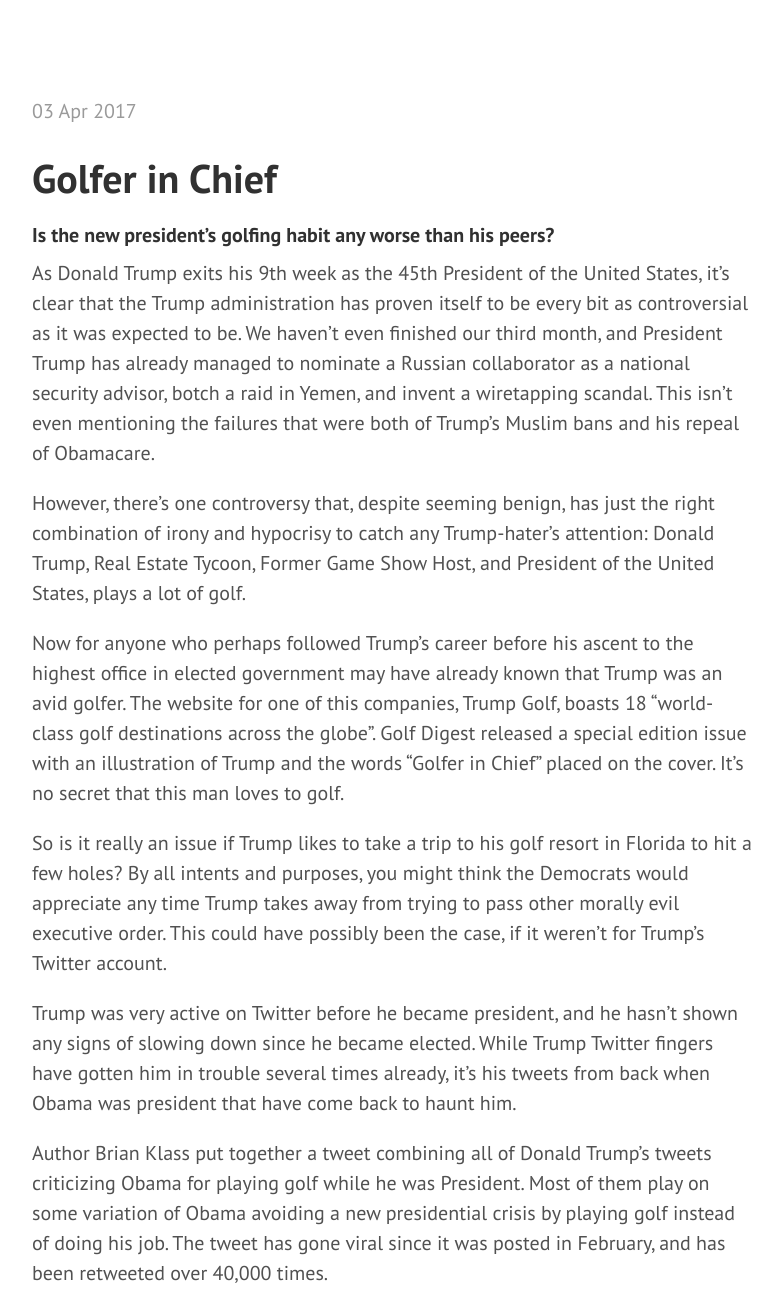
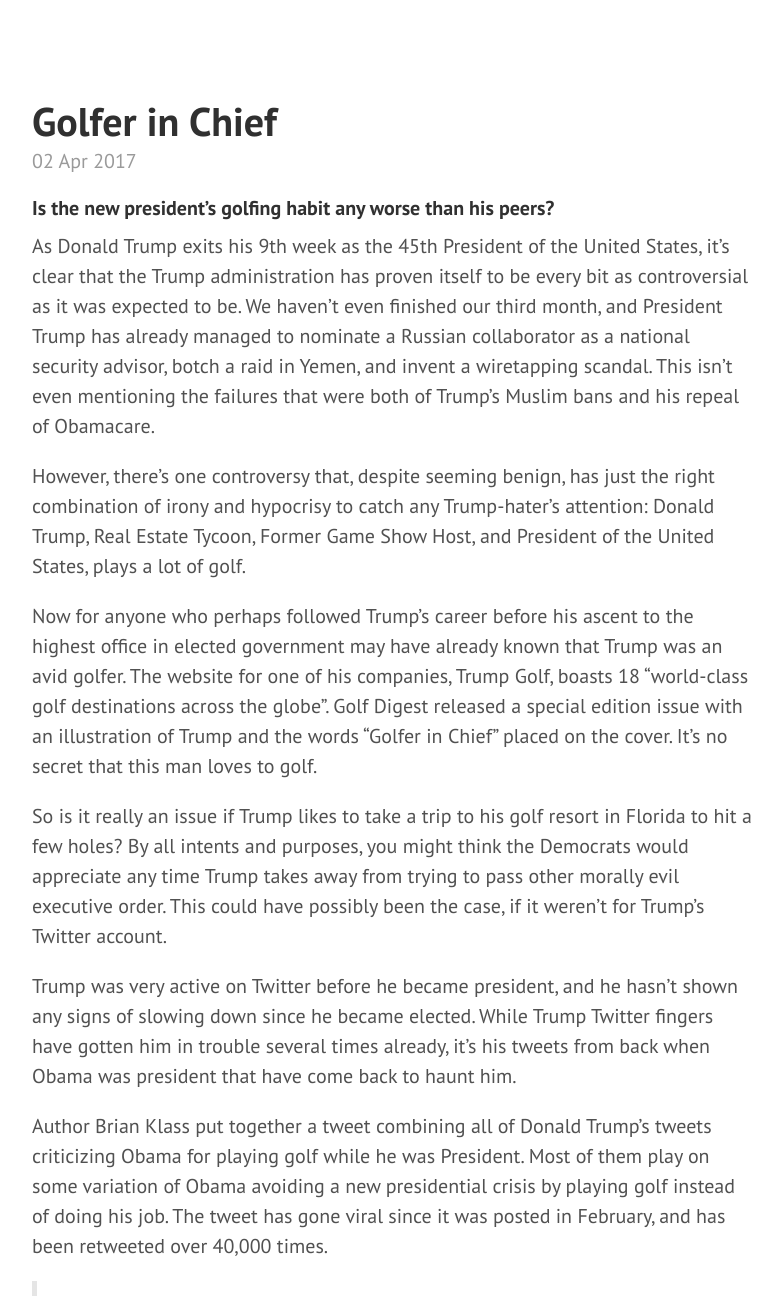
Before and after one commit to matthewparizot/matthewparizot.github.io, a Jekyll site: the page built from index.html, in a window 1280 px wide and 1400 px high, cut to the strip 104-1400 px from the top of the window. Shown: the whole strip, without its empty margins (428-1210 px from the left). Built offline with Jekyll 4.4.1, drawn with Linux system fonts in a browser that asks for light colours; Markdown is read by kramdown in place of the engine named in the settings; the list of posts is cut into pages by our own code; comment, search, counter and statistics services are not loaded.

Commit message:
Update 2017-04-02-golfer-in-chief.md
Fixed so that title will appear over data.
"The website for one of this companies" -> "The website for one of his companies"

```diff
--- a/_posts/2017-04-02-golfer-in-chief.md
+++ b/_posts/2017-04-02-golfer-in-chief.md
@@ -1,16 +1,15 @@
 ---
 layout: post
 title: Golfer in Chief
-date: %c
 ---
-# Golfer in Chief
+
 #### Is the new president's golfing habit any worse than his peers?
 
 As Donald Trump exits his 9th week as the 45th President of the United States, it’s clear that the Trump administration has proven itself to be every bit as controversial as it was expected to be. We haven’t even finished our third month, and President Trump has already managed to nominate a Russian collaborator as a national security advisor, botch a raid in Yemen, and invent a wiretapping scandal. This isn’t even mentioning the failures that were both of Trump’s Muslim bans and his repeal of Obamacare.
 
 However, there’s one controversy that, despite seeming benign, has just the right combination of irony and hypocrisy to catch any Trump-hater’s attention: Donald Trump, Real Estate Tycoon, Former Game Show Host, and President of the United States, plays a lot of golf.
 
-Now for anyone who perhaps followed Trump’s career before his ascent to the highest office in elected government may have already known that Trump was an avid golfer. The website for one of this companies, Trump Golf, boasts 18 “world-class golf destinations across the globe”. Golf Digest released a special edition issue with an illustration of Trump and the words “Golfer in Chief” placed on the cover. It’s no secret that this man loves to golf.
+Now for anyone who perhaps followed Trump’s career before his ascent to the highest office in elected government may have already known that Trump was an avid golfer. The website for one of his companies, Trump Golf, boasts 18 “world-class golf destinations across the globe”. Golf Digest released a special edition issue with an illustration of Trump and the words “Golfer in Chief” placed on the cover. It’s no secret that this man loves to golf.
 
 So is it really an issue if Trump likes to take a trip to his golf resort in Florida to hit a few holes? By all intents and purposes, you might think the Democrats would appreciate any time Trump takes away from trying to pass other morally evil executive order. This could have possibly been the case, if it weren’t for Trump’s Twitter account.
 
```
